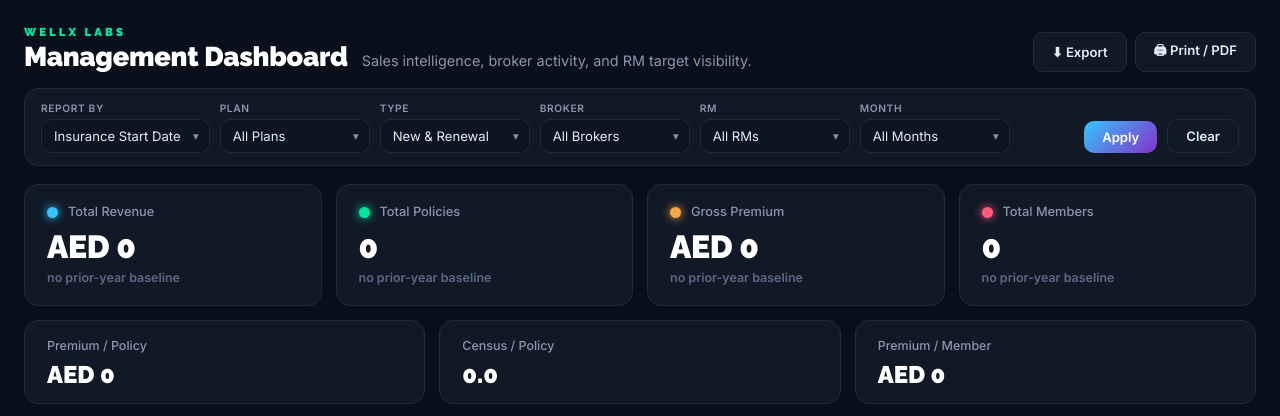
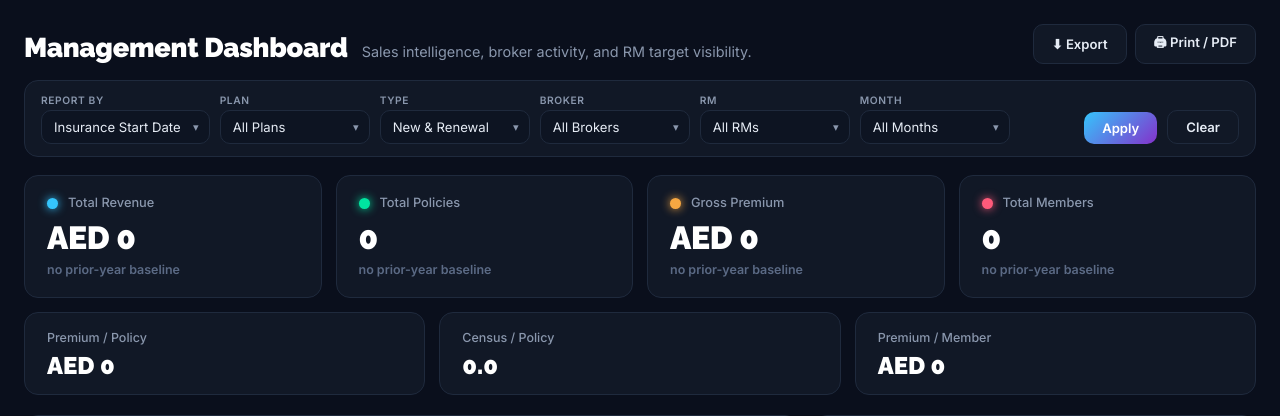
Before and after one commit to jasperh0917/premiumsummary, a Flask app: page /dashboard in a window 1280 px wide. Shown: the part 62-478 px from the top of the page. Run offline with Flask 3, Linux system fonts and the light colour scheme; data that the repository does not hold is empty.

Commit message:
Remove duplicate "Wellx Labs" brand tag from dashboard header
The sticky top-nav already shows the gradient "Wellx Labs" brand; the
second label above the h1 was redundant.

Co-Authored-By: Claude Opus 4.7 (1M context) <noreply@anthropic.com>

```diff
--- a/templates/dashboard.html
+++ b/templates/dashboard.html
@@ -292,7 +292,6 @@ body{font-family:'Inter',system-ui,sans-serif;color:var(--text);padding:0 0 100p
 <div class="page">
   <div class="page-header">
     <div>
-      <span class="brand-tag">Wellx Labs</span>
       <h1>Management Dashboard</h1><span class="sub">Sales intelligence, broker activity, and RM target visibility.</span>
     </div>
     <div class="page-actions">
```
